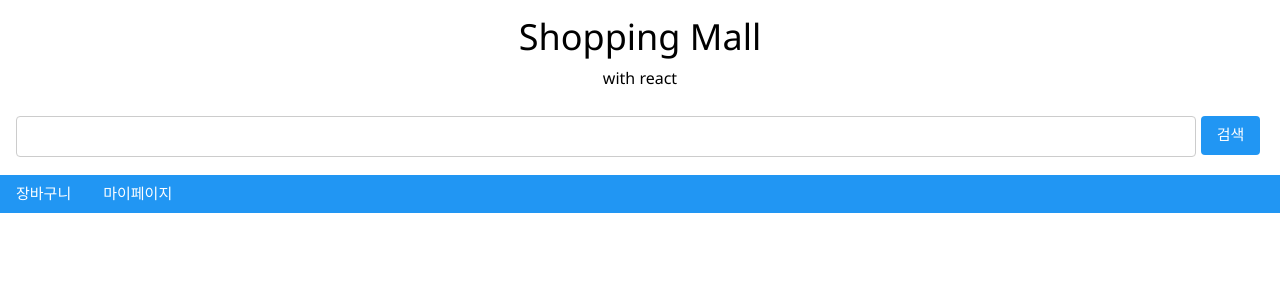
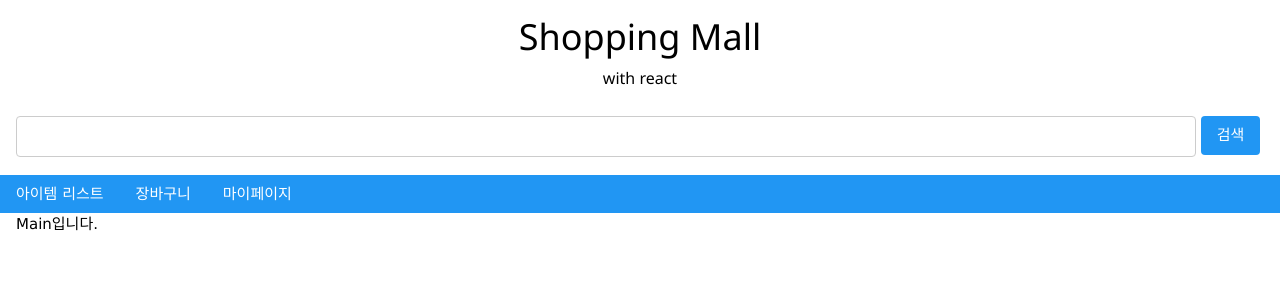
Before and after one commit to ojwman/react-shopping-mall, a React (Create React App) app: page / in a window 1280 px wide. Shown: the top 300 px of the page. Built offline with nearby package versions, Linux system fonts and the light colour scheme.

Commit message:
roter 적용 및 검색수정

```diff
--- a/src/App.js
+++ b/src/App.js
@@ -1,52 +1,65 @@
-import React, { Component } from 'react';
-import './App.css';
-import './w3.css';
-import Top from './components/Top';
-import SearchBox from './components/SearchBox';
-import Shop from './components/Shop';
-import MyPage from './components/MyPage/MyPage';
-
-import { BrowserRouter, Link, Route } from 'react-router-dom';
+import React, { Component } from "react";
+import "./App.css";
+import "./w3.css";
+import Top from "./components/Top";
+import SearchBox from "./components/SearchBox";
+import Main from "./components/Main";
+import Shop from "./components/Shop";
+import MyPage from "./components/MyPage/MyPage";
+import { BrowserRouter, Link, Route } from "react-router-dom";
 
 class App extends Component {
   constructor(props) {
     super(props);
     this.state = {
-      keyword: "321"
+      keyword: ""
     };
   }
 
   render() {
-    console.log('render', this);
+    console.log("App render", this);
     return (
+      <BrowserRouter>
         <div className="root">
-        <Top
-          title="Shopping Mall"
-          sub="with react">
-        </Top>
+          <Top title="Shopping Mall" sub="with react"></Top>
           <SearchBox
-          onGetValue={(value) => {
+            onSetValue={value => {
               // alert(value);
               // window.location.href = "http://localhost:3000/shop/item-list";
               // window.location.href = "/shop/item-list?keyword=" + value;
               this.setState({
                 keyword: value
               });
-            window.setTimeout(function(){document.getElementById("link-item-list").click();}, 0);
+              // window.setTimeout(function() {
+              //   document.getElementById("link-item-list").click();
+              // }, 0);
             }}
           />
-        <BrowserRouter>
           <nav className="w3-bar w3-blue">
-            <Link className="w3-bar-item w3-button" to={"/shop/item-list?keyword=" + this.state.keyword} id="link-item-list" style={{display: "none"}}>아이템 리스트</Link> &nbsp;
-            <Link className="w3-bar-item w3-button" to="/shop/basket">장바구니</Link> &nbsp;
-            <Link className="w3-bar-item w3-button" to="/mypage/basic-info">마이페이지</Link> &nbsp;
+            <Link
+              className="w3-bar-item w3-button"
+              to={"/shop/item-list?keyword=" + this.state.keyword}
+              id="link-item-list"
+            >
+              아이템 리스트
+            </Link>
+            &nbsp;
+            <Link className="w3-bar-item w3-button" to="/shop/basket">
+              장바구니
+            </Link>
+            &nbsp;
+            <Link className="w3-bar-item w3-button" to="/mypage/basic-info">
+              마이페이지
+            </Link>
+            &nbsp;
           </nav>
           <article className="w3-container">
+            <Route exact path="/" component={Main} />
             <Route path="/shop/:name" component={Shop} />
             <Route path="/mypage/:name" component={MyPage} />
           </article>
+        </div>
       </BrowserRouter>
-      </div>
     );
   }
 }
--- /dev/null
+++ b/src/components/Main.js
@@ -0,0 +1,10 @@
+import React, { Component } from "react";
+
+class Main extends Component {
+  render() {
+    console.log("Main Render");
+    return <div>Main입니다.</div>;
+  }
+}
+
+export default Main;
--- a/src/components/SearchBox.js
+++ b/src/components/SearchBox.js
@@ -1,33 +1,39 @@
-import React, { Component } from 'react';
+import React, { Component } from "react";
+import { withRouter } from "react-router-dom";
 
 class SearchBox extends Component {
   render() {
-      console.log('Subject render');
+    console.log("SearchBox render");
     return (
       <div className="w3-container w3-padding-16">
         {/* <label className="w3-text-blue">검색어</label> */}
         <input
           type="text"
           className="w3-input w3-border w3-round"
-            style={{width: "calc(100% - 68px)", display: "inline"}}
-            onKeyPress={
-                (e) => {
-                    if(e.charCode === 13) {
+          style={{ width: "calc(100% - 68px)", display: "inline" }}
+          onKeyPress={function(e) {
+            if (e.charCode === 13) {
               var value = e.target.value;
-                        if (! value) {
+              if (!value) {
                 alert("검색어를 입력하세요.");
                 return;
               }
-                        this.props.onGetValue(value);
+              this.props.onSetValue(value);
+              this.props.history.push("/shop/item-list?searchStr=" + value);
+              debugger;
             }
-            }}
+          }.bind(this)}
         />
         &nbsp;
-          <button className="w3-button w3-round w3-blue" style={{marginBottom: "4px"}}>검색</button>
-
+        <button
+          className="w3-button w3-round w3-blue"
+          style={{ marginBottom: "4px" }}
+        >
+          검색
+        </button>
       </div>
     );
   }
 }
 
-export default SearchBox;
+export default withRouter(SearchBox);
--- a/src/components/Shop.js
+++ b/src/components/Shop.js
@@ -1,19 +1,22 @@
-import React, { Component } from 'react';
-import ItemList from './Shop/ItemList';
-import Basket from './Shop/Basket';
-import NotFound from './Error/NotFound';
+import React, { Component } from "react";
+import ItemList from "./Shop/ItemList";
+import Basket from "./Shop/Basket";
+import ItemDetail from "./Shop/ItemDetail";
+import NotFound from "./Error/NotFound";
 
 class Shop extends Component {
   render() {
+    console.log("Shop render");
     var name = this.props.match.params.name;
+
     if (name === "item-list") {
       return <ItemList />;
-        } else if(name === "basket") {
+    } else if (name === "basket") {
       return <Basket />;
+    } else if (name === "item-detail") {
+      return <ItemDetail />;
     } else {
-            return (
-                <NotFound />
-            );
+      return <NotFound />;
     }
   }
 }
--- a/src/components/Shop/ItemList.js
+++ b/src/components/Shop/ItemList.js
@@ -1,37 +1,34 @@
-import React, { Component } from 'react';
-import { HashRouter, Link, Route } from 'react-router-dom';
-import ItemDetail from './ItemDetail';
-import AskToAdmin from '../Error/AskToAdmin';
+import React, { Component } from "react";
+import { HashRouter, Link, Route } from "react-router-dom";
+import ItemDetail from "./ItemDetail";
+import AskToAdmin from "../Error/AskToAdmin";
 
 class ItemList extends Component {
   render() {
-      console.log('ItemList render');
+    console.log("ItemList render");
 
     // var oParams = new URLSearchParams(this.props.location.search.slice(1));
     var oParams = new URLSearchParams(window.location.search.slice(1));
     var keyword = oParams.get("keyword");
-      if (! keyword) {
-        return <AskToAdmin />;
-      }
+    //keyword가 없어도 아이템 리스트는 뿌려줘야 함
+    // if (!keyword) {
+    //   return <AskToAdmin />;
+    // }
 
     var aLink = [];
-      aLink.push((<Link className="test" to="/shop/item-detail?id=1">&nbsp;아이템 디테일 1번상품</Link>));
-      aLink.push((<br />));aLink.push((<br />));
-      aLink.push((<Link className="test" to="/shop/item-detail?id=2">&nbsp;아이템 디테일 2번상품</Link>));
-      aLink.push((<br />));aLink.push((<br />));
+    aLink.push(
+      <Link className="test" to="/shop/item-detail?id=1" key={1}>
+        아이템 디테일 1번상품&nbsp;&nbsp;&nbsp;
+      </Link>
+    );
 
-      return (
-        <HashRouter>
-            <nav className="w3-padding-16">
-                {/* <Link className="test" to="/shop/item-detail?id=1">아이템 디테일 1번상품</Link> <br /><br />
-                <Link className="test" to="/shop/item-detail?id=2">아이템 디테일 2번상품</Link> <br /><br /> */}
-                {aLink}
-            </nav>
-            <article>
-                <Route path="/shop/item-detail" component={ItemDetail} />
-            </article>
-        </HashRouter>
+    aLink.push(
+      <Link className="test" to="/shop/item-detail?id=2" key={2}>
+        아이템 디테일 2번상품
+      </Link>
     );
+
+    return <nav className="w3-padding-16">{aLink}</nav>;
   }
 }
 
--- a/src/components/Top.js
+++ b/src/components/Top.js
@@ -1,15 +1,17 @@
-import React, { Component } from 'react';
-
+import React, { Component } from "react";
+import { Link } from "react-router-dom";
 class Top extends Component {
-    render() {
-      console.log('Top render');
-      return (
-        <header className="w3-display-container" style={{height: '100px'}}>
+  render() {
+    console.log("Top render");
+    return (
+      <header className="w3-display-container" style={{ height: "100px" }}>
+        <Link to="/">
           <h1 className="w3-display-topmiddle">{this.props.title}</h1>
           <h6 className="w3-display-bottommiddle">{this.props.sub}</h6>
-        </header>
-      );
-    }
+        </Link>
+      </header>
+    );
   }
+}
 
 export default Top;
```
Also changed, not shown: src/components/MyPage.js (+6 -7 lines), src/components/Shop/ItemDetail.js (+5 -4 lines). Lines whose indentation alone changed are shown as unchanged.
